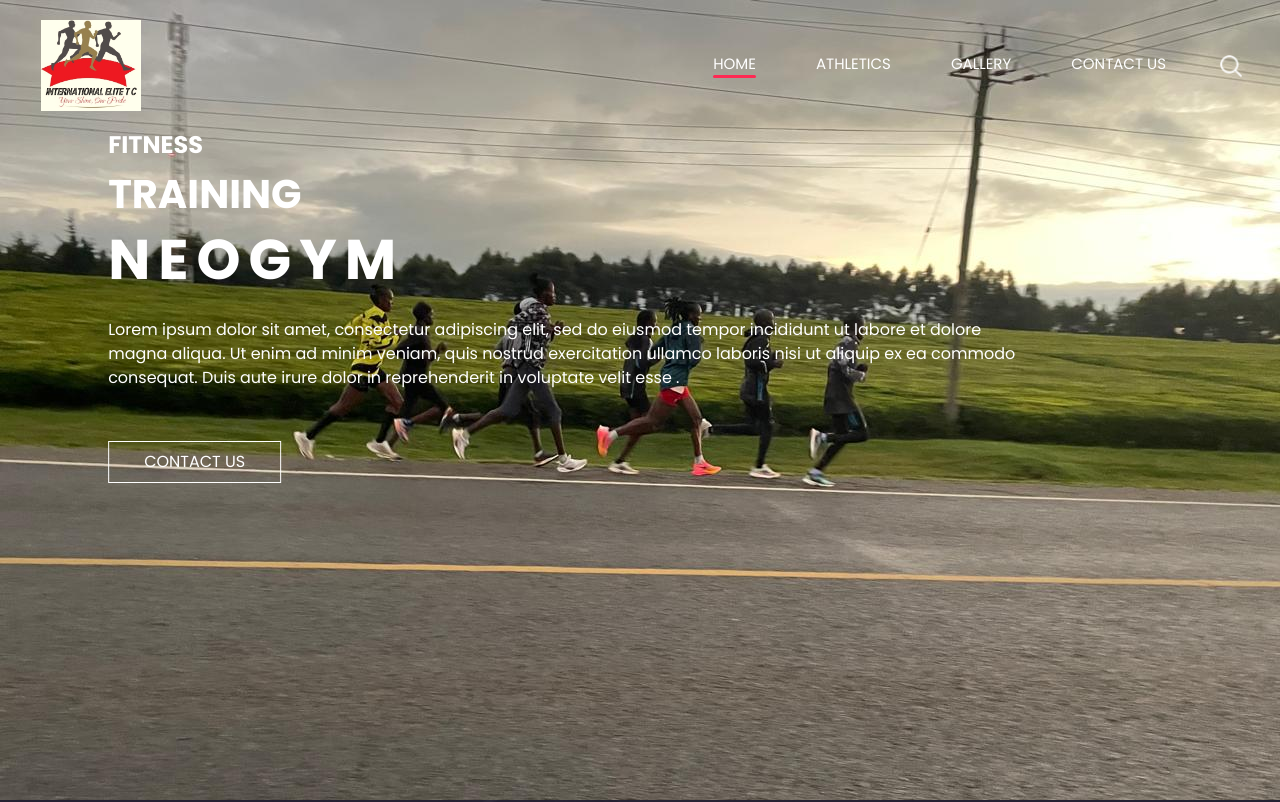
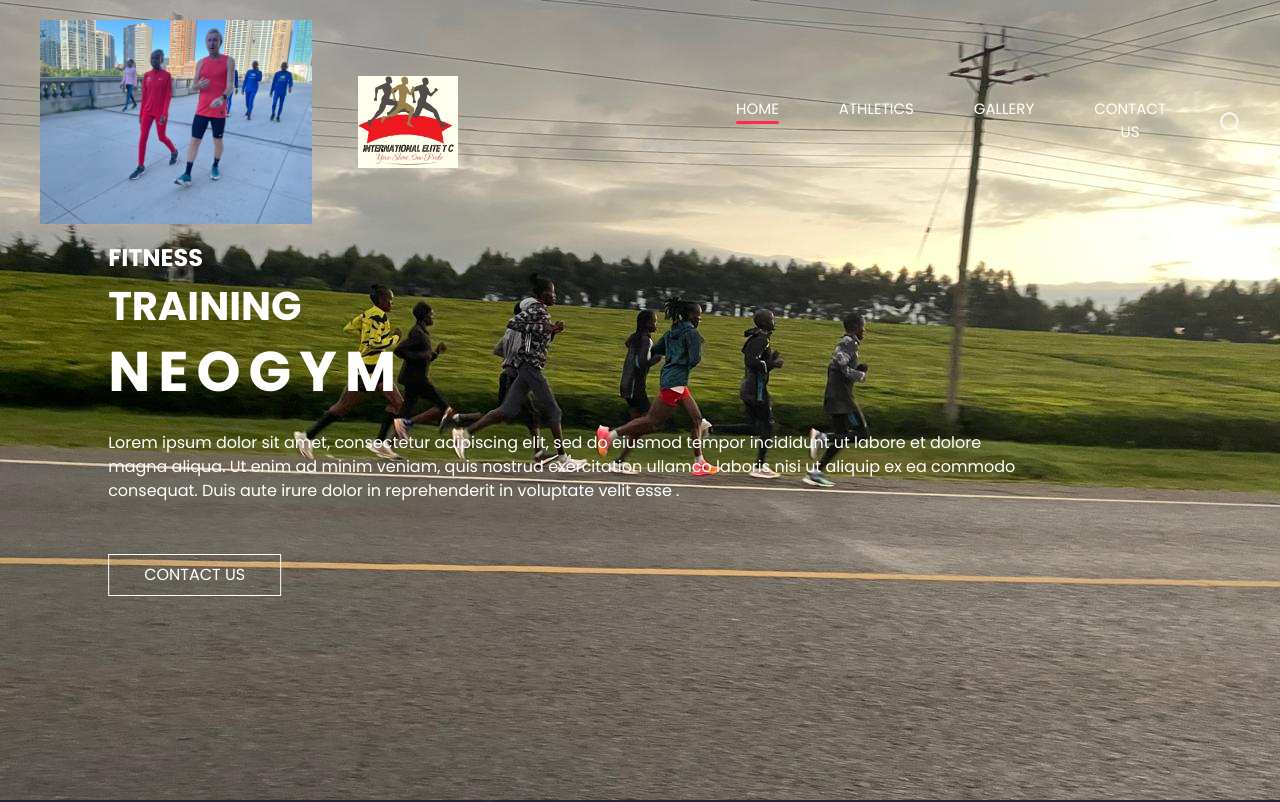
Before and after one commit to meshack34/Athletics-, a plain HTML site: page index.html in a window 1280 px wide. Shown: the top 802 px of the page. Drawn offline with nearby package versions, Linux system fonts and the light colour scheme.

Commit message:
update image

```diff
--- a/index.html
+++ b/index.html
@@ -35,10 +35,12 @@
       <div class="container-fluid">
         <nav class="navbar navbar-expand-lg custom_nav-container ">
           <a class="navbar-brand" href="index.html">
+            <div class="col-md-6">
+              <img src="images/mzu.jpg" alt="Description" class="img-fluid carousel-image" />
+            </div>
             <span>
-              <a class="navbar-brand" href="index.html">
+
                 <img src="./images/logo1.PNG" alt="Logo" class="navbar-logo" />
-              </a>
 
             </span>
           </a>
```
